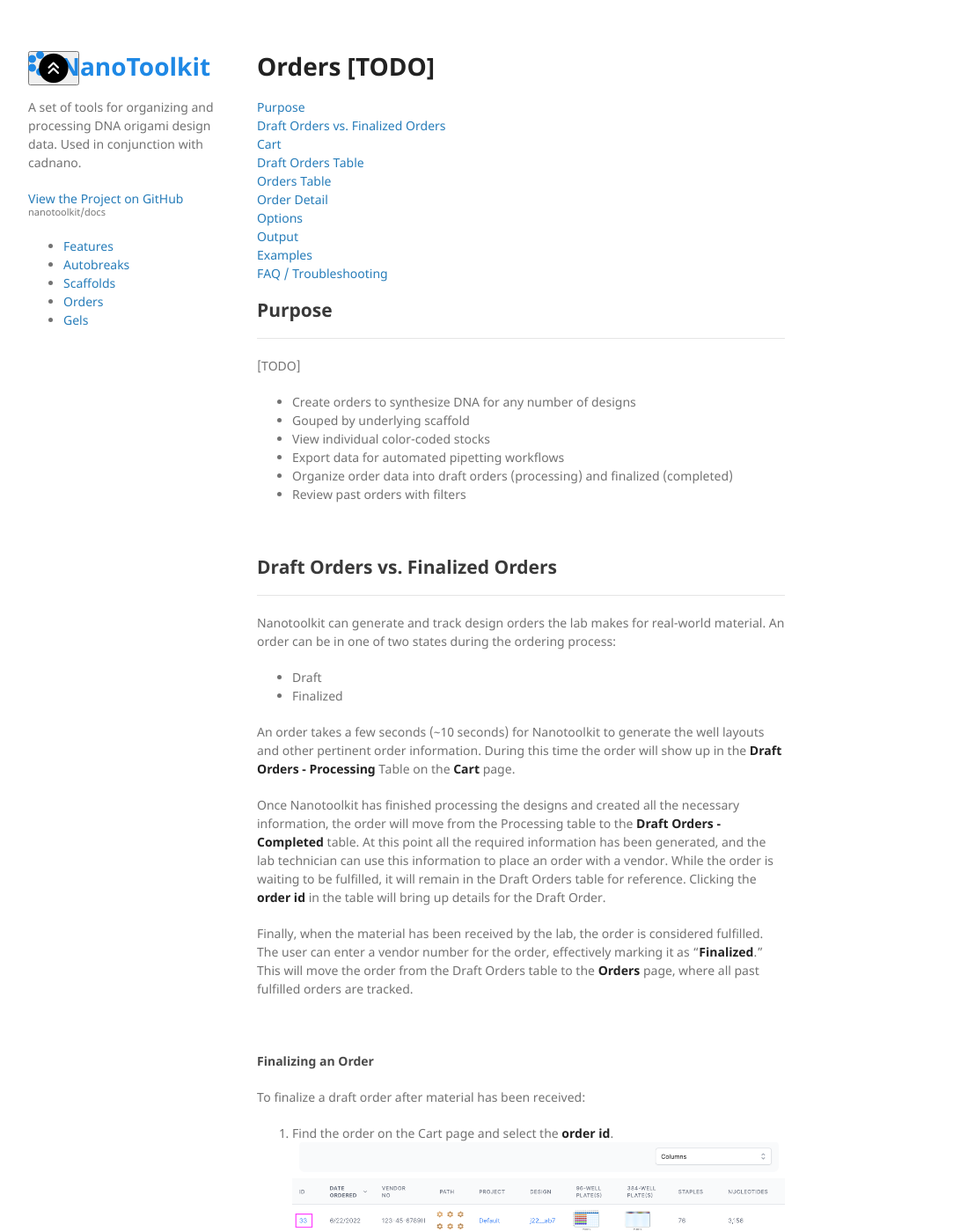
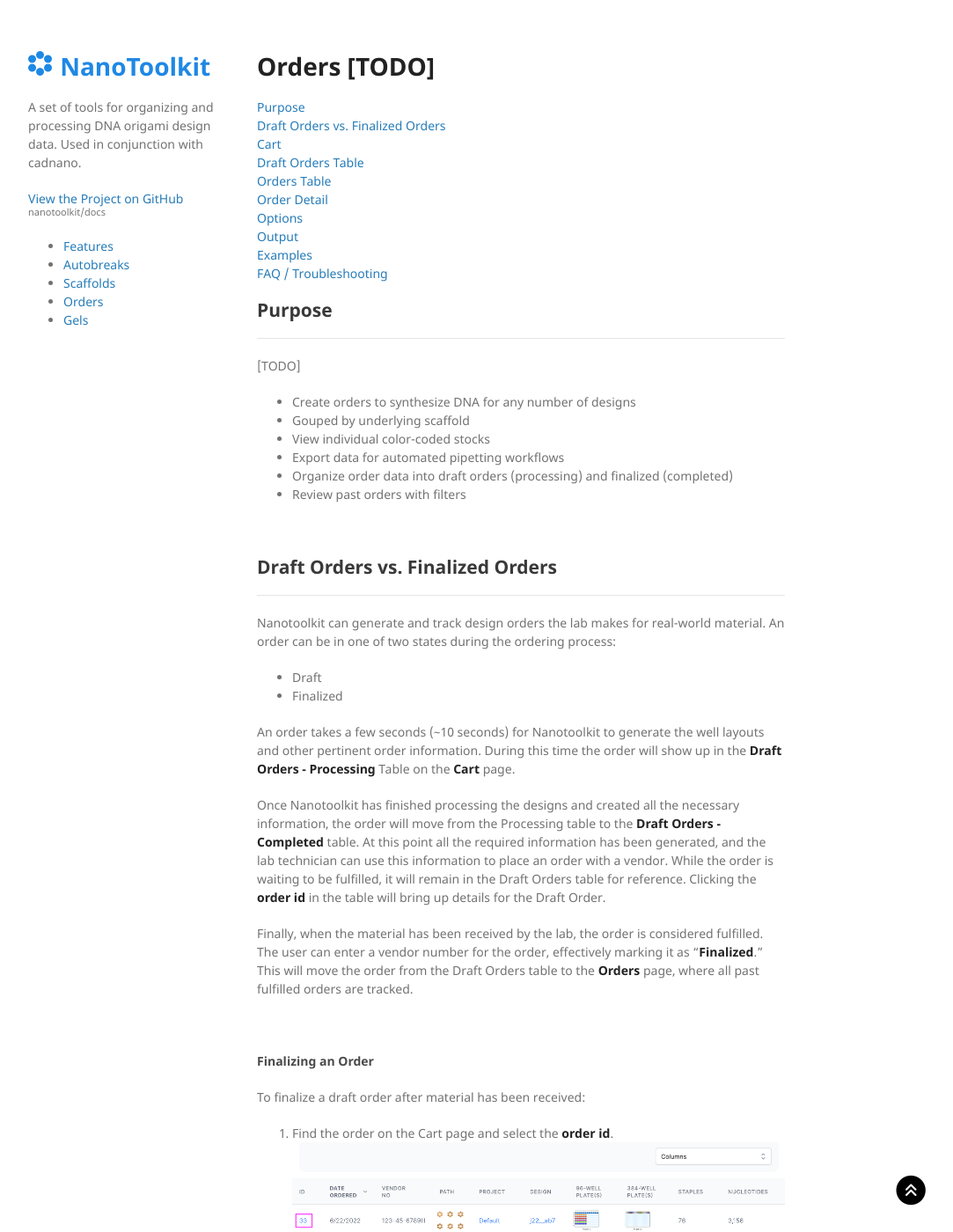
Before and after one commit to nanotoolkit/docs, a Jekyll site: the page built from pages/orders.md, in a window 1280 px wide and 1400 px high. Shown: the whole window at 88% size, without its empty margins (178-1261 px from the left). Built offline with Jekyll 4.4.1, drawn with Linux system fonts in a browser that asks for light colours; our own code applies the rules of GitHub Pages for plain Markdown files.

Commit message:
Create scroll to top button style

```diff
--- a/_sass/jekyll-theme-minimal.scss
+++ b/_sass/jekyll-theme-minimal.scss
@@ -1,5 +1,13 @@
 @import "fonts";
 @import "rouge-github";
+
+#scroll-to-top {
+  position: fixed;
+  bottom: 30px;
+  right: 40px;
+  border: none;
+  background: transparent;
+}
 
 body {
   background-color: #fff;
@@ -215,6 +223,7 @@ footer {
   float:left;
   position:fixed;
   bottom:50px;
+  z-index: 10;
   -webkit-font-smoothing:subpixel-antialiased;
 }
 
--- a/pages/orders.md
+++ b/pages/orders.md
@@ -156,8 +156,8 @@ Clicking on the Order Id of either a Draft Order or Finalized Order will navigat
 ![](../assets/img/orders-table-id.png)
 
 The Order Detail page contains several panels related to different parts of the order:
-* Info
-* Regenerate Order
+* [Info](#info)
+* [Regenerate Order](#regenerate-order)
 * Designs
 * Stocks (96-well)
 * Destination Plates (384-well)
```
